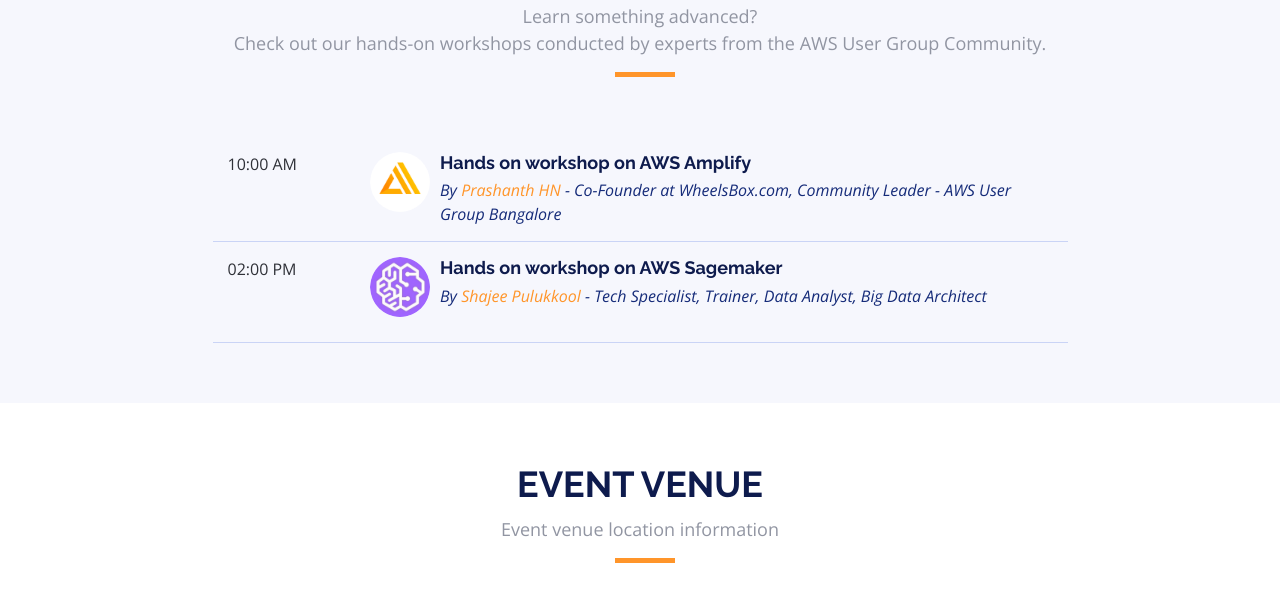
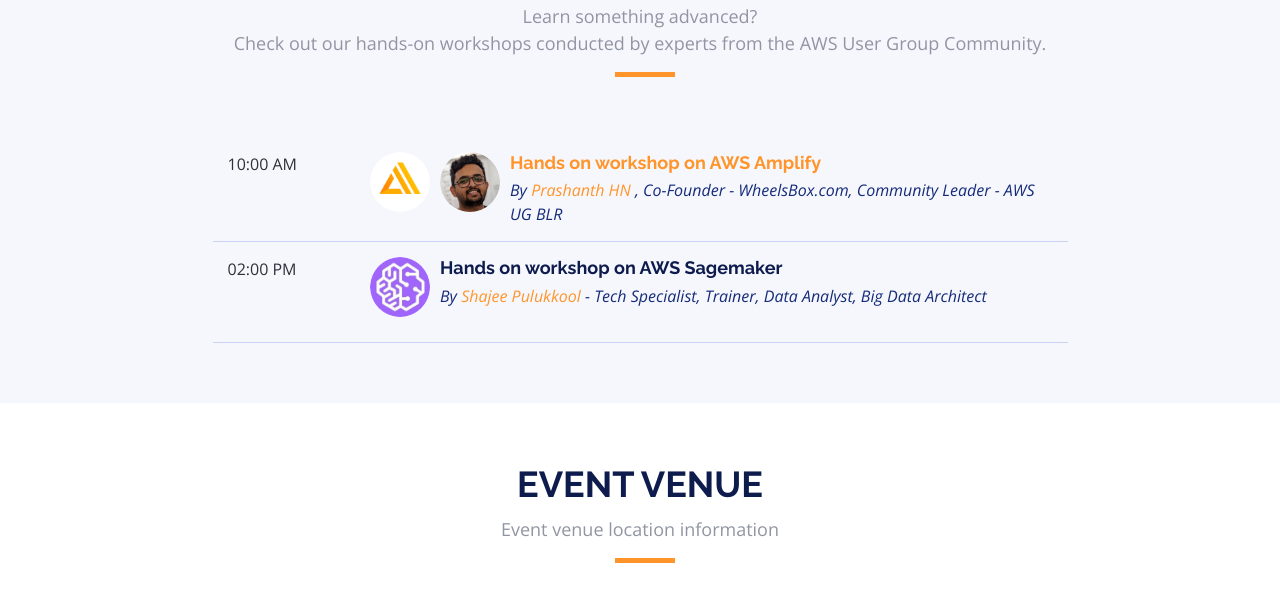
Before and after one commit to awsugkochi/communityday.awsugkochi.in, a plain HTML site: page public/index.html in a window 1280 px wide. Shown: the part 5461-6062 px from the top of the page. Drawn offline with nearby package versions, Linux system fonts and the light colour scheme.

Commit message:
amplify workshop

```diff
--- a/public/index.html
+++ b/public/index.html
@@ -751,10 +751,13 @@
                   <div class="col-md-2"><time>10:00 AM</time></div>
                   <div class="col-md-10">
                     <div class="speaker">
-                      <img src="img/workshop/workshop_amplify.png" alt="TBD">
+                      <img src="img/workshop/workshop_amplify.png" alt="Amplify">
                     </div>
-                    <h4> Hands on workshop on AWS Amplify <span> </span></h4>
-                    <p>By <a href="https://www.linkedin.com/in/hnprashanth" target="_blank">Prashanth HN </a> - Co-Founder at WheelsBox.com, Community Leader - AWS User Group Bangalore </p>
+                    <div class="speaker">
+                      <img src="img/speakers/awsugkochi_speaker_14_prashanth.png" alt="Amplify">
+                    </div>
+                    <h4> <a href="https://awsugkochi.in/blog/2019-08-22-aws-awsugkochi-acdkochi19-workshop-amplify/" target="_blank"> Hands on workshop on AWS Amplify </a> <span> </span></h4>
+                    <p>By <a href="https://www.linkedin.com/in/hnprashanth" target="_blank">Prashanth HN </a>, Co-Founder - WheelsBox.com, Community Leader - AWS UG BLR </p>
                   </div>
                 </div>
 
```
Also changed, not shown: public/img/speakers/awsugkochi_speaker_14_prashanth.png (added).
